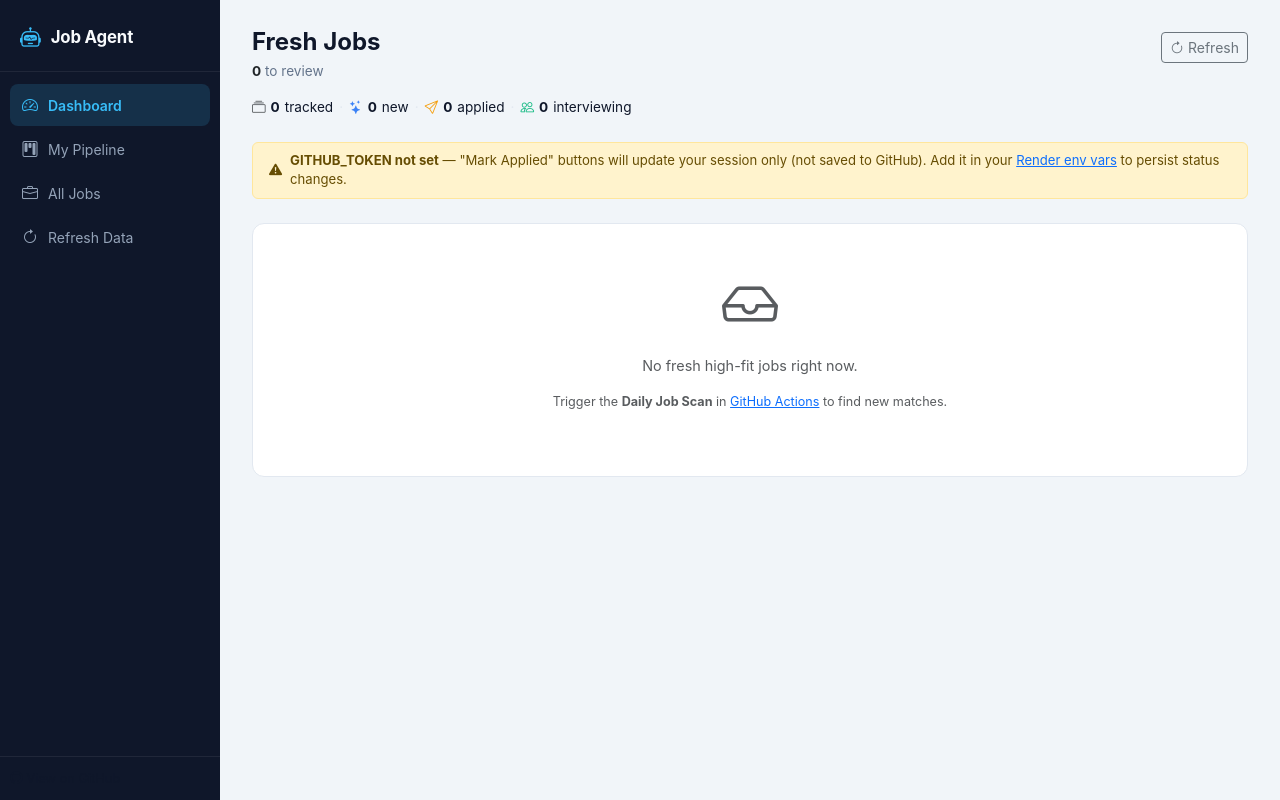
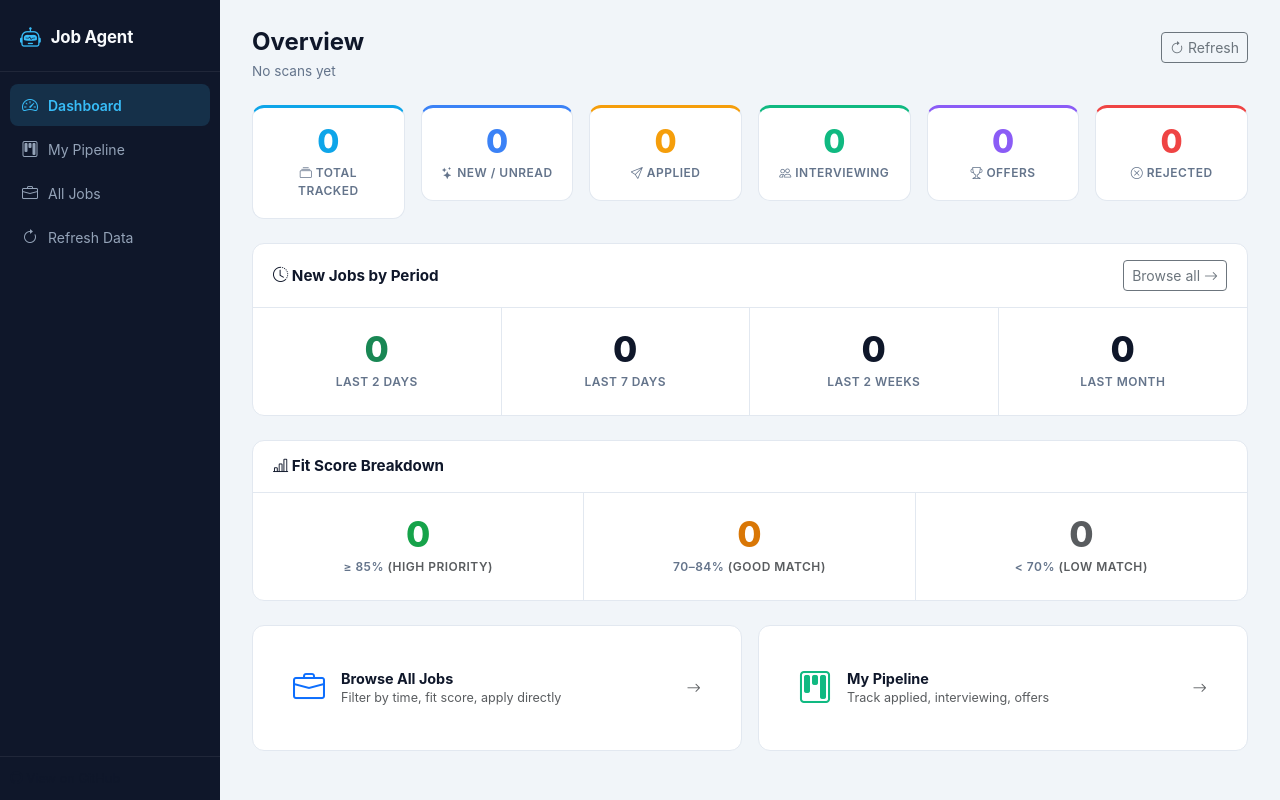
Before and after one commit to dpgit07/job-search-agent, a Flask app: page / in a window 1280 px wide. Run offline with Flask 3, Linux system fonts and the light colour scheme.

Commit message:
feat: dashboard = stats overview, all-jobs = action hub with filters
Dashboard: holistic stats (total/applied/interviewing/offers/rejected),
  discovery counts by period (2d/7d/2w/1m), fit distribution, follow-ups.
All Jobs: time filter (2d/7d/2w/1m/all) + fit filter (70/85/90/any) +
  status toggle (new only / all), sorted fit+date desc, inline Apply/Skip
  buttons that write back to GitHub. Default view: last 7 days, fit>=70%.

Co-Authored-By: Claude Sonnet 4.6 <noreply@anthropic.com>

```diff
--- a/app.py
+++ b/app.py
@@ -134,44 +134,49 @@ def days_ago(s: str) -> str:
 def dashboard():
     data   = load_tracker()
     jobs   = data.get("jobs", [])
-    active = [j for j in jobs if j.get("status") not in ("archived", "rejected", "withdrawn")]
+    active = [j for j in jobs if j.get("status") != "archived"]
 
-    # Compact summary stats
+    today_d     = date.today()
+    two_ago     = (today_d - timedelta(days=2)).isoformat()
+    seven_ago   = (today_d - timedelta(days=7)).isoformat()
+    fourteen_ago = (today_d - timedelta(days=14)).isoformat()
+    thirty_ago  = (today_d - timedelta(days=30)).isoformat()
+    today_str   = today_d.isoformat()
+
+    def disc(j): return j.get("discovered_date", "")[:10]
+
     stats = {
-        "total":        len([j for j in jobs if j.get("status") != "archived"]),
+        "total":        len(active),
         "new":          sum(1 for j in active if j.get("status") == "new"),
         "applied":      sum(1 for j in active if j.get("status") in ("applied", "tailored", "reviewing")),
         "interviewing": sum(1 for j in active if j.get("status") == "interviewing"),
         "offers":       sum(1 for j in active if j.get("status") == "offer"),
+        "rejected":     sum(1 for j in active if j.get("status") == "rejected"),
+        "high_fit":     sum(1 for j in active if j.get("fit_score", 0) >= 85),
+        "mid_fit":      sum(1 for j in active if 70 <= j.get("fit_score", 0) < 85),
+        "low_fit":      sum(1 for j in active if j.get("fit_score", 0) < 70),
     }
 
-    # Fresh jobs: new status, ≥70% fit, last 14 days, sorted by fit desc
-    two_weeks_ago = (date.today() - timedelta(days=14)).isoformat()
-    fresh = sorted(
-        [
-            j for j in jobs
-            if j.get("status") == "new"
-            and j.get("fit_score", 0) >= 70
-            and j.get("discovered_date", "")[:10] >= two_weeks_ago
-        ],
-        key=lambda j: j.get("fit_score", 0),
-        reverse=True,
-    )
+    time_stats = {
+        "last_2d":   sum(1 for j in active if disc(j) >= two_ago),
+        "last_7d":   sum(1 for j in active if disc(j) >= seven_ago),
+        "last_14d":  sum(1 for j in active if disc(j) >= fourteen_ago),
+        "last_30d":  sum(1 for j in active if disc(j) >= thirty_ago),
+    }
 
-    today_str    = date.today().isoformat()
-    two_days_ago = (date.today() - timedelta(days=2)).isoformat()
-    new_today    = sum(1 for j in fresh if j.get("discovered_date", "")[:10] >= today_str)
-    new_2d       = sum(1 for j in fresh if j.get("discovered_date", "")[:10] >= two_days_ago)
+    follow_ups = [
+        j for j in active
+        if j.get("follow_up_date") and j["follow_up_date"] <= today_str
+        and j.get("status") not in ("rejected", "withdrawn", "offer")
+    ]
 
     return render_template(
         "dashboard.html",
         stats=stats,
-        fresh=fresh,
-        new_today=new_today,
-        new_2d=new_2d,
+        time_stats=time_stats,
+        follow_ups=follow_ups,
         last_scan=data.get("last_scan"),
         total_scans=data.get("total_scans", 0),
-        github_token_set=bool(GITHUB_TOKEN),
     )
 
 
@@ -204,17 +209,20 @@ def pipeline_page():
 
 @app.route("/jobs")
 def jobs_page():
-    data     = load_tracker()
+    data = load_tracker()
+    # Sort: fit DESC primary, then posted/discovered date DESC secondary
+    def sort_key(j):
+        date_str = (j.get("posted_date") or j.get("discovered_date") or "")[:10]
+        return (j.get("fit_score", 0), date_str)
+
     all_jobs = sorted(
         [j for j in data.get("jobs", []) if j.get("status") != "archived"],
-        key=lambda j: j.get("fit_score", 0),
+        key=sort_key,
         reverse=True,
     )
-    statuses = sorted({j.get("status", "new") for j in all_jobs})
     return render_template(
         "jobs.html",
         jobs=all_jobs,
-        statuses=statuses,
         github_token_set=bool(GITHUB_TOKEN),
     )
 
--- a/static/style.css
+++ b/static/style.css
@@ -470,3 +470,46 @@ body {
 .btn-xs:disabled { opacity: 0.35; cursor: default; }
 .pipe-btn-offer:hover:not(:disabled) { border-color: var(--c-offer); color: var(--c-offer); }
 .pipe-btn-reject:hover:not(:disabled) { border-color: var(--c-rejected); color: var(--c-rejected); }
+
+/* ── Period cells (dashboard) ────────────────────────────────────────────── */
+.period-cell {
+  padding: 24px 16px;
+  border-color: var(--border) !important;
+}
+.period-num {
+  font-size: 2.2rem;
+  font-weight: 800;
+  line-height: 1;
+  margin-bottom: 6px;
+  color: var(--text-primary);
+}
+.period-lbl {
+  font-size: 0.75rem;
+  font-weight: 600;
+  text-transform: uppercase;
+  letter-spacing: 0.04em;
+  color: var(--text-muted);
+}
+
+/* ── Quick link cards ────────────────────────────────────────────────────── */
+.quick-link-card {
+  transition: transform 0.15s, box-shadow 0.15s;
+  color: inherit;
+}
+.quick-link-card:hover {
+  transform: translateY(-2px);
+  box-shadow: 0 4px 16px rgba(0,0,0,0.08);
+  color: inherit;
+}
+
+/* ── Filter bar (jobs page) ──────────────────────────────────────────────── */
+.filter-bar {
+  display: flex;
+  flex-wrap: wrap;
+  gap: 8px 16px;
+  align-items: center;
+  background: var(--card-bg);
+  border: 1px solid var(--border);
+  border-radius: 12px;
+  padding: 12px 16px;
+}
--- a/templates/dashboard.html
+++ b/templates/dashboard.html
@@ -1,19 +1,18 @@
 {% extends "base.html" %}
-{% block title %}Fresh Jobs — Job Search Agent{% endblock %}
+{% block title %}Dashboard — Job Search Agent{% endblock %}
 
 {% block content %}
 
-<!-- ── Header ───────────────────────────────────────────────────────────────── -->
-<div class="d-flex justify-content-between align-items-start mb-3">
+<div class="d-flex justify-content-between align-items-start mb-4">
   <div>
-    <h1 class="page-title mb-1">Fresh Jobs</h1>
-    <p class="page-subtitle mb-0">
+    <h1 class="page-title mb-1">Overview</h1>
+    <p class="page-subtitle">
       {% if last_scan %}
-        Last scan {{ last_scan | fmt_date }} ({{ last_scan | days_ago }})
-        &nbsp;·&nbsp;
+        Last scan: <strong>{{ last_scan | fmt_date }}</strong> ({{ last_scan | days_ago }})
+        &nbsp;·&nbsp; {{ total_scans }} total scans
+      {% else %}
+        No scans yet
       {% endif %}
-      <strong class="text-body">{{ fresh | length }}</strong> to review
-      {% if new_2d %}&nbsp;·&nbsp;<span class="text-success fw-semibold">{{ new_2d }} new last 2 days</span>{% endif %}
     </p>
   </div>
   <a href="/api/refresh" class="btn btn-sm btn-outline-secondary mt-1">
@@ -21,186 +20,156 @@
   </a>
 </div>
 
-<!-- ── Summary pills ─────────────────────────────────────────────────────────── -->
-<div class="summary-bar mb-4">
-  <span class="summary-pill">
-    <i class="bi bi-collection text-muted"></i>
-    <strong>{{ stats.total }}</strong> tracked
-  </span>
-  <span class="summary-sep">·</span>
-  <span class="summary-pill">
-    <i class="bi bi-stars" style="color:var(--c-new)"></i>
-    <strong>{{ stats.new }}</strong> new
-  </span>
-  <span class="summary-sep">·</span>
-  <a href="{{ url_for('pipeline_page') }}" class="summary-pill summary-pill-link">
-    <i class="bi bi-send" style="color:var(--c-applied)"></i>
-    <strong>{{ stats.applied }}</strong> applied
+<!-- ── Total + pipeline stats ─────────────────────────────────────────────── -->
+<div class="row g-3 mb-4">
+  <div class="col-6 col-md-4 col-xl-2">
+    <a href="{{ url_for('jobs_page') }}" class="stat-card stat-total d-block text-decoration-none">
+      <div class="stat-number">{{ stats.total }}</div>
+      <div class="stat-label"><i class="bi bi-collection"></i> Total Tracked</div>
     </a>
-  <span class="summary-sep">·</span>
-  <a href="{{ url_for('pipeline_page') }}" class="summary-pill summary-pill-link">
-    <i class="bi bi-people" style="color:var(--c-interviewing)"></i>
-    <strong>{{ stats.interviewing }}</strong> interviewing
+  </div>
+  <div class="col-6 col-md-4 col-xl-2">
+    <a href="{{ url_for('jobs_page') }}" class="stat-card stat-new d-block text-decoration-none">
+      <div class="stat-number">{{ stats.new }}</div>
+      <div class="stat-label"><i class="bi bi-stars"></i> New / Unread</div>
     </a>
-  {% if stats.offers %}
-  <span class="summary-sep">·</span>
-  <a href="{{ url_for('pipeline_page') }}" class="summary-pill summary-pill-link text-success fw-semibold">
-    <i class="bi bi-trophy"></i>
-    <strong>{{ stats.offers }}</strong> offer{{ 's' if stats.offers != 1 else '' }}!
+  </div>
+  <div class="col-6 col-md-4 col-xl-2">
+    <a href="{{ url_for('pipeline_page') }}" class="stat-card stat-applied d-block text-decoration-none">
+      <div class="stat-number">{{ stats.applied }}</div>
+      <div class="stat-label"><i class="bi bi-send"></i> Applied</div>
     </a>
-  {% endif %}
   </div>
-
-{% if not github_token_set %}
-<div class="alert alert-warning d-flex align-items-center gap-2 mb-4 py-2" style="font-size:0.82rem;">
-  <i class="bi bi-exclamation-triangle-fill"></i>
-  <span>
-    <strong>GITHUB_TOKEN not set</strong> — "Mark Applied" buttons will update your session only (not saved to GitHub).
-    Add it in your <a href="https://dashboard.render.com" target="_blank">Render env vars</a> to persist status changes.
-  </span>
+  <div class="col-6 col-md-4 col-xl-2">
+    <a href="{{ url_for('pipeline_page') }}" class="stat-card stat-interviewing d-block text-decoration-none">
+      <div class="stat-number">{{ stats.interviewing }}</div>
+      <div class="stat-label"><i class="bi bi-people"></i> Interviewing</div>
+    </a>
   </div>
-{% endif %}
-
-<!-- ── Fresh job list ────────────────────────────────────────────────────────── -->
-{% if fresh %}
-
-<!-- Fit filter tabs -->
-<div class="d-flex gap-2 mb-3 align-items-center">
-  <span class="text-muted small">Show:</span>
-  <button class="fit-tab active" data-min="0">All ({{ fresh | length }})</button>
-  <button class="fit-tab" data-min="85">🔥 ≥85% ({{ fresh | selectattr('fit_score', 'ge', 85) | list | length }})</button>
-  <button class="fit-tab" data-min="70">≥70%</button>
-  <span class="ms-auto text-muted small">sorted by fit · status updates save to GitHub</span>
+  <div class="col-6 col-md-4 col-xl-2">
+    <a href="{{ url_for('pipeline_page') }}" class="stat-card stat-offer d-block text-decoration-none">
+      <div class="stat-number">{{ stats.offers }}</div>
+      <div class="stat-label"><i class="bi bi-trophy"></i> Offers</div>
+    </a>
   </div>
-
-<div id="jobList">
-{% for j in fresh %}
-<div class="job-row" data-id="{{ j.id }}" data-fit="{{ j.fit_score }}">
-  <div class="job-row-fit">
-    <span class="fit-badge {{ j.fit_score | fit_class }}">{{ j.fit_score }}%</span>
-    <span class="job-age">{{ j.discovered_date | days_ago }}</span>
+  <div class="col-6 col-md-4 col-xl-2">
+    <div class="stat-card stat-rejected">
+      <div class="stat-number">{{ stats.rejected }}</div>
+      <div class="stat-label"><i class="bi bi-x-circle"></i> Rejected</div>
     </div>
-
-  <div class="job-row-body">
-    <div class="job-row-title">
-      <span class="job-company">{{ j.company }}</span>
-      <span class="job-role">{{ j.role }}</span>
-    </div>
-    <div class="job-row-meta">
-      {% if j.location %}<span><i class="bi bi-geo-alt"></i> {{ j.location }}</span>{% endif %}
-      {% if j.salary %}<span><i class="bi bi-currency-dollar"></i> {{ j.salary }}</span>{% endif %}
-      {% if j.remote == 'yes' %}<span class="text-success"><i class="bi bi-wifi"></i> Remote</span>{% endif %}
-    </div>
-    <div class="job-row-skills">
-      {% for skill in (j.key_skills_matching or [])[:5] %}
-        <span class="skill-chip">{{ skill }}</span>
-      {% endfor %}
-      {% for skill in (j.key_skills_missing or [])[:2] %}
-        <span class="skill-chip gap">{{ skill }}</span>
-      {% endfor %}
   </div>
 </div>
 
-  <div class="job-row-actions">
-    {% if j.link %}
-    <a href="{{ j.link }}" target="_blank" class="btn btn-sm btn-outline-secondary" title="Open job posting">
-      Open <i class="bi bi-box-arrow-up-right"></i>
+<!-- ── Discovery by time period ───────────────────────────────────────────── -->
+<div class="section-card mb-4">
+  <div class="section-header">
+    <h2 class="section-title">
+      <i class="bi bi-clock-history"></i> New Jobs by Period
+    </h2>
+    <a href="{{ url_for('jobs_page') }}" class="btn btn-sm btn-outline-secondary">
+      Browse all <i class="bi bi-arrow-right"></i>
     </a>
-    {% endif %}
-    <button class="btn btn-sm btn-success apply-btn" data-id="{{ j.id }}" title="Mark as applied">
-      <i class="bi bi-check-lg"></i> Applied
-    </button>
-    <button class="btn btn-sm btn-outline-secondary skip-btn" data-id="{{ j.id }}" title="Skip this job">
-      <i class="bi bi-x"></i>
-    </button>
+  </div>
+  <div class="row g-0 text-center">
+    <div class="col-3 period-cell border-end">
+      <div class="period-num text-success">{{ time_stats.last_2d }}</div>
+      <div class="period-lbl">Last 2 days</div>
+    </div>
+    <div class="col-3 period-cell border-end">
+      <div class="period-num">{{ time_stats.last_7d }}</div>
+      <div class="period-lbl">Last 7 days</div>
+    </div>
+    <div class="col-3 period-cell border-end">
+      <div class="period-num">{{ time_stats.last_14d }}</div>
+      <div class="period-lbl">Last 2 weeks</div>
+    </div>
+    <div class="col-3 period-cell">
+      <div class="period-num">{{ time_stats.last_30d }}</div>
+      <div class="period-lbl">Last month</div>
     </div>
   </div>
-{% endfor %}
 </div>
 
-<div class="text-center mt-4 mb-2">
-  <a href="{{ url_for('jobs_page') }}" class="btn btn-outline-secondary btn-sm">
-    View all {{ stats.total }} tracked jobs <i class="bi bi-arrow-right"></i>
+<!-- ── Fit distribution ───────────────────────────────────────────────────── -->
+<div class="section-card mb-4">
+  <div class="section-header">
+    <h2 class="section-title"><i class="bi bi-bar-chart-line"></i> Fit Score Breakdown</h2>
+  </div>
+  <div class="row g-0 text-center">
+    <div class="col-4 period-cell border-end">
+      <div class="period-num" style="color:var(--fit-high)">{{ stats.high_fit }}</div>
+      <div class="period-lbl">≥ 85% <span class="text-muted">(high priority)</span></div>
+    </div>
+    <div class="col-4 period-cell border-end">
+      <div class="period-num" style="color:var(--fit-mid)">{{ stats.mid_fit }}</div>
+      <div class="period-lbl">70–84% <span class="text-muted">(good match)</span></div>
+    </div>
+    <div class="col-4 period-cell">
+      <div class="period-num text-muted">{{ stats.low_fit }}</div>
+      <div class="period-lbl">&lt; 70% <span class="text-muted">(low match)</span></div>
+    </div>
+  </div>
+</div>
+
+<!-- ── Follow-ups due ─────────────────────────────────────────────────────── -->
+{% if follow_ups %}
+<div class="section-card mb-4" style="border-left:3px solid var(--c-applied);">
+  <div class="section-header">
+    <h2 class="section-title" style="color:var(--c-applied);">
+      <i class="bi bi-alarm-fill"></i> Follow-ups Due ({{ follow_ups | length }})
+    </h2>
+    <a href="{{ url_for('pipeline_page') }}" class="btn btn-sm btn-outline-secondary">
+      View pipeline <i class="bi bi-arrow-right"></i>
     </a>
   </div>
-
-{% else %}
-<div class="section-card">
-  <div class="empty-state">
-    <i class="bi bi-inbox display-4 text-muted"></i>
-    <p class="mt-3 text-muted">No fresh high-fit jobs right now.</p>
-    <p class="text-muted small">
-      Trigger the <strong>Daily Job Scan</strong> in
-      <a href="https://github.com/dpgit07/job-search-agent/actions" target="_blank">GitHub Actions</a>
-      to find new matches.
-    </p>
+  <div class="table-responsive">
+    <table class="table table-hover mb-0">
+      <thead><tr>
+        <th>Company</th><th>Role</th><th>Status</th><th>Follow-up Due</th><th>Fit</th><th></th>
+      </tr></thead>
+      <tbody>
+        {% for j in follow_ups %}
+        <tr>
+          <td class="fw-semibold">{{ j.company }}</td>
+          <td>{{ j.role }}</td>
+          <td><span class="status-badge {{ j.status | badge_class }}">{{ j.status }}</span></td>
+          <td class="fw-semibold" style="color:var(--c-applied);">{{ j.follow_up_date | fmt_date }}</td>
+          <td><span class="fit-badge {{ j.fit_score | fit_class }}">{{ j.fit_score }}%</span></td>
+          <td>{% if j.link %}<a href="{{ j.link }}" target="_blank" class="btn btn-sm btn-outline-secondary"><i class="bi bi-box-arrow-up-right"></i></a>{% endif %}</td>
+        </tr>
+        {% endfor %}
+      </tbody>
+    </table>
   </div>
 </div>
 {% endif %}
 
+<!-- ── Quick links ────────────────────────────────────────────────────────── -->
+<div class="row g-3">
+  <div class="col-md-6">
+    <a href="{{ url_for('jobs_page') }}" class="section-card d-block p-4 text-decoration-none quick-link-card">
+      <div class="d-flex align-items-center gap-3">
+        <i class="bi bi-briefcase fs-2 text-primary"></i>
+        <div>
+          <div class="fw-bold">Browse All Jobs</div>
+          <div class="text-muted small">Filter by time, fit score, apply directly</div>
+        </div>
+        <i class="bi bi-arrow-right ms-auto text-muted"></i>
+      </div>
+    </a>
+  </div>
+  <div class="col-md-6">
+    <a href="{{ url_for('pipeline_page') }}" class="section-card d-block p-4 text-decoration-none quick-link-card">
+      <div class="d-flex align-items-center gap-3">
+        <i class="bi bi-kanban fs-2" style="color:var(--c-interviewing)"></i>
+        <div>
+          <div class="fw-bold">My Pipeline</div>
+          <div class="text-muted small">Track applied, interviewing, offers</div>
+        </div>
+        <i class="bi bi-arrow-right ms-auto text-muted"></i>
+      </div>
+    </a>
+  </div>
+</div>
+
 {% endblock %}
-
-{% block scripts %}
-<script>
-(function () {
-  // Fit filter tabs
-  const tabs = Array.from(document.querySelectorAll('.fit-tab'));
-  tabs.forEach(tab => {
-    tab.addEventListener('click', () => {
-      tabs.forEach(t => t.classList.remove('active'));
-      tab.classList.add('active');
-      const min = parseInt(tab.dataset.min, 10);
-      document.querySelectorAll('.job-row').forEach(row => {
-        const fit = parseInt(row.dataset.fit, 10);
-        row.style.display = fit >= min ? '' : 'none';
-      });
-    });
-  });
-
-  // Mark Applied / Skip buttons
-  function updateJob(jobId, status, btn) {
-    const row = document.querySelector(`.job-row[data-id="${jobId}"]`);
-    btn.disabled = true;
-    btn.innerHTML = '<span class="spinner-border spinner-border-sm"></span>';
-
-    fetch('/api/update-job', {
-      method:  'POST',
-      headers: {'Content-Type': 'application/json'},
-      body:    JSON.stringify({job_id: jobId, status: status}),
-    })
-    .then(r => r.json())
-    .then(data => {
-      if (data.ok) {
-        row.classList.add('job-row-done');
-        setTimeout(() => {
-          row.style.maxHeight = row.offsetHeight + 'px';
-          row.style.overflow  = 'hidden';
-          row.style.transition = 'max-height 0.4s ease, opacity 0.4s ease, margin 0.4s ease';
-          requestAnimationFrame(() => {
-            row.style.maxHeight = '0';
-            row.style.opacity   = '0';
-            row.style.marginBottom = '0';
-          });
-          setTimeout(() => row.remove(), 450);
-        }, 600);
-      } else {
-        btn.disabled = false;
-        btn.textContent = 'Retry';
-        alert('Error: ' + (data.error || 'unknown'));
-      }
-    })
-    .catch(() => {
-      btn.disabled = false;
-      btn.textContent = 'Retry';
-    });
-  }
-
-  document.querySelectorAll('.apply-btn').forEach(btn => {
-    btn.addEventListener('click', () => updateJob(btn.dataset.id, 'applied', btn));
-  });
-  document.querySelectorAll('.skip-btn').forEach(btn => {
-    btn.addEventListener('click', () => updateJob(btn.dataset.id, 'withdrawn', btn));
-  });
-})();
-</script>
-{% endblock %}
```
Also changed, not shown: templates/jobs.html (+153 -144 lines). Lines whose indentation alone changed are shown as unchanged.
